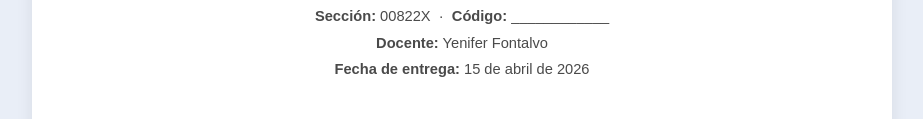
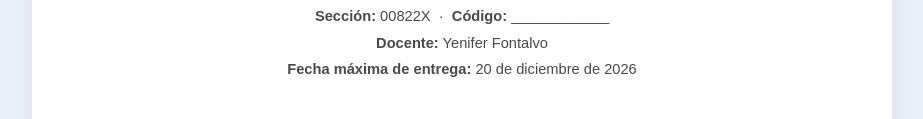
Before and after one commit to JotaJ1991/esjim-profundizo-u1, a plain HTML site: page profundizo_dane.html in a window 1280 px wide. Shown: the part 625-744 px from the top of the page, without its empty margins (178-1101 px from the left). Drawn offline with nearby package versions, Linux system fonts and the light colour scheme.

Commit message:
Actualizar fecha de entrega del Profundizo U1 al 20 de diciembre de 2026
Cohorte III: la fecha máxima de entrega de las tres fuentes (PAA,
Presupuesto y DANE) y del ejemplo pasa del 15 de abril al 20 de
diciembre de 2026.

Co-Authored-By: Claude Opus 5.5 <noreply@anthropic.com>

```diff
--- a/profundizo_dane.html
+++ b/profundizo_dane.html
@@ -52,7 +52,7 @@
     <div class="sub" style="margin-top:18px"><b>Estudiante:</b> [Nombre y apellidos]</div>
     <div class="sub"><b>Sección:</b> 00822X &nbsp;·&nbsp; <b>Código:</b> ____________</div>
     <div class="sub"><b>Docente:</b> Yenifer Fontalvo</div>
-    <div class="sub"><b>Fecha de entrega:</b> 15 de abril de 2026</div>
+    <div class="sub"><b>Fecha máxima de entrega:</b> 20 de diciembre de 2026</div>
   </section>
 
   <div class="meta">
```
Also changed, not shown: profundizo_ejemplo.html (+1 -1 lines), profundizo_paa.html (+1 -1 lines), profundizo_presupuesto.html (+1 -1 lines).
